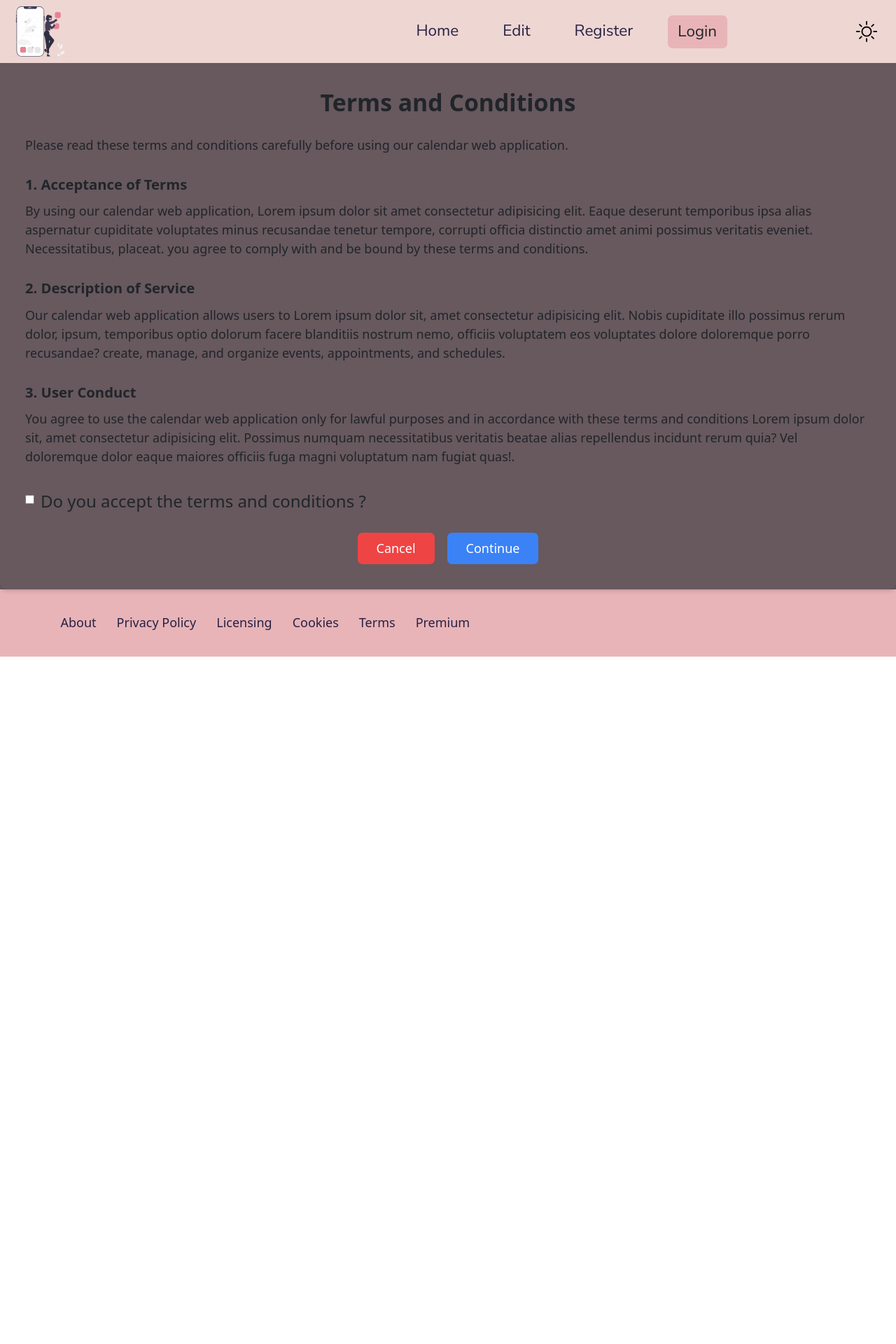
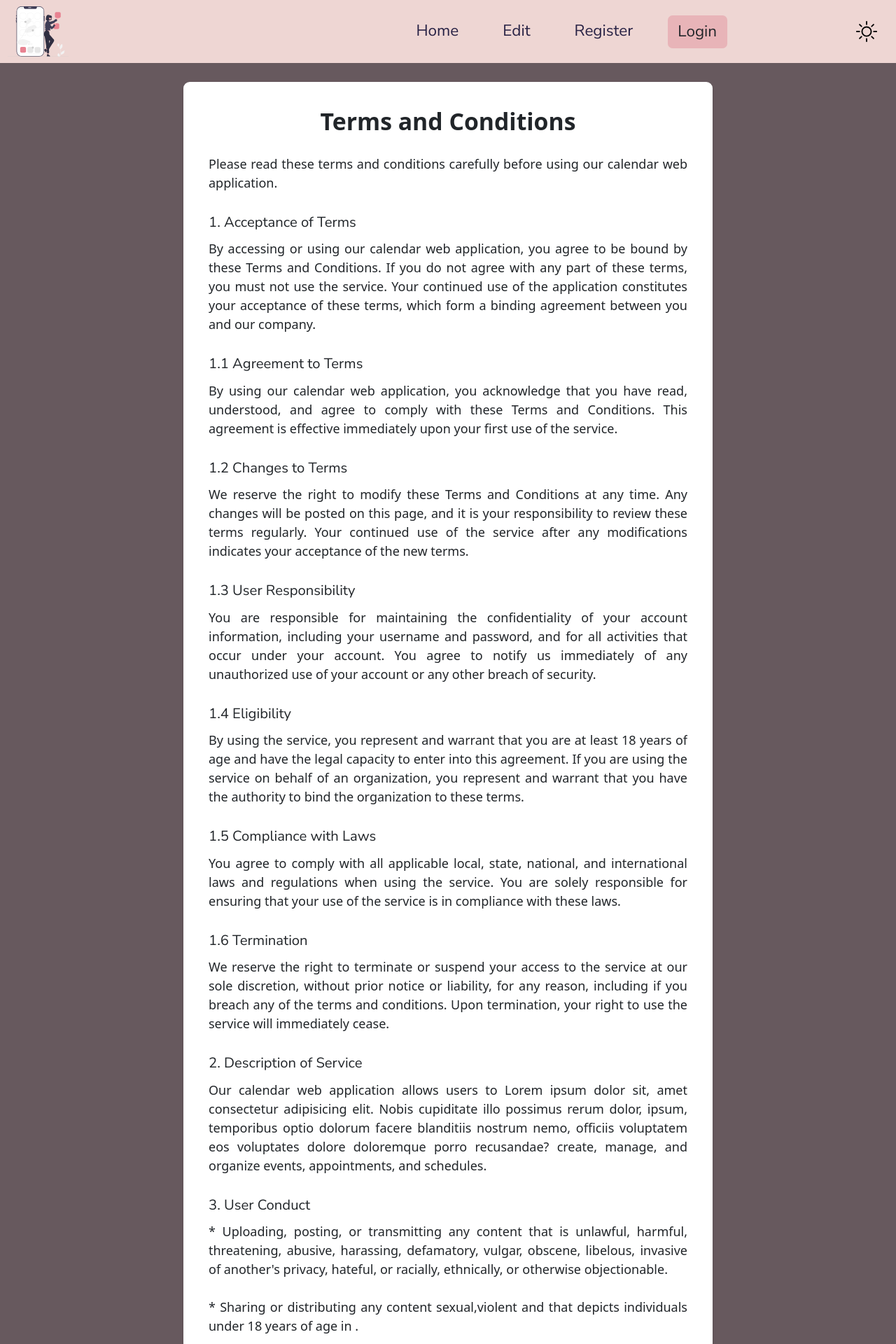
Before and after one commit to JoonAro/calendarMaker, a React (Vite) app: page /terms in a window 1280 px wide. Shown: the top 1920 px of the page at 70% size. Before the commit the page ends 938 px from the top, so only its background shows below. Built offline with nearby package versions, Linux system fonts and the light colour scheme; no server answers.

Commit message:
fixing the footer

```diff
--- a/src/components/Footer.jsx
+++ b/src/components/Footer.jsx
@@ -22,16 +22,8 @@ const Footer = () => {
             <Button variant="contained" className={`${whiteReplacement}  text-l`}>Privacy Policy</Button>
           </Link>
         </li>
-        <li>
-          <Link to="licensing">
-            <Button variant="contained" className={`${whiteReplacement}  text-l`}>Licensing</Button>
-          </Link>
-        </li>
-        <li>
-          <Link to="cookies">
-            <Button variant="contained" className={`${whiteReplacement}  text-l`}>Cookies</Button>
-          </Link>
-        </li>
+
+
         <li>
           <Link to="terms">
             <Button variant="contained" className={`${whiteReplacement}  text-l`}>Terms</Button>
--- a/src/components/footercomponent/Terms.jsx
+++ b/src/components/footercomponent/Terms.jsx
@@ -1,28 +1,98 @@
-
 import { Link } from 'react-router-dom';
 
 const Terms = () => {
+  return (
+    <div className="flex items-center justify-center bg-mainBackground-light min-h-screen">
+      <div className="shadow-md mt-4 mb-4 rounded-lg p-8 bg-white w-full max-w-2xl">
+        <h1 className="text-3xl font-bold mb-6 text-center">Terms and Conditions</h1>
+        <div className="overflow-y-auto">
+          <p className="mb-4 text-base text-justify">
+            Please read these terms and conditions carefully before using our calendar web application.
+          </p>
+          <div className="mb-4">
+  <h2 className="text-lg font-sans mb-2">1. Acceptance of Terms</h2>
+  <p className="text-base text-justify">
+    By accessing or using our calendar web application, you agree to be bound by these Terms and Conditions. If you do not agree with any part of these terms, you must not use the service. Your continued use of the application constitutes your acceptance of these terms, which form a binding agreement between you and our company.
+  </p>
+</div>
+
+<div className="mb-4">
+  <h3 className="text-lg font-sans mb-2">1.1 Agreement to Terms</h3>
+  <p className="text-base text-justify">
+    By using our calendar web application, you acknowledge that you have read, understood, and agree to comply with these Terms and Conditions. This agreement is effective immediately upon your first use of the service.
+  </p>
+</div>
+
+<div className="mb-4">
+  <h3 className="text-lg font-sans mb-2">1.2 Changes to Terms</h3>
+  <p className="text-base text-justify">
+    We reserve the right to modify these Terms and Conditions at any time. Any changes will be posted on this page, and it is your responsibility to review these terms regularly. Your continued use of the service after any modifications indicates your acceptance of the new terms.
+  </p>
+</div>
+
+<div className="mb-4">
+  <h3 className="text-lg font-sans mb-2">1.3  User Responsibility</h3>
+  <p className="text-base text-justify">
+    You are responsible for maintaining the confidentiality of your account information, including your username and password, and for all activities that occur under your account. You agree to notify us immediately of any unauthorized use of your account or any other breach of security.
+  </p>
+</div>
+
+<div className="mb-4">
+  <h3 className="text-lg font-sans mb-2">1.4 Eligibility</h3>
+  <p className="text-base text-justify">
+    By using the service, you represent and warrant that you are at least 18 years of age and have the legal capacity to enter into this agreement. If you are using the service on behalf of an organization, you represent and warrant that you have the authority to bind the organization to these terms.
+  </p>
+</div>
+
+<div className="mb-4">
+  <h3 className="text-lg font-sans mb-2">1.5 Compliance with Laws</h3>
+  <p className="text-base text-justify">
+    You agree to comply with all applicable local, state, national, and international laws and regulations when using the service. You are solely responsible for ensuring that your use of the service is in compliance with these laws.
+  </p>
+</div>
+
+<div className="mb-4">
+  <h3 className="text-lg font-sans mb-2">1.6 Termination</h3>
+  <p className="text-base text-justify">
+    We reserve the right to terminate or suspend your access to the service at our sole discretion, without prior notice or liability, for any reason, including if you breach any of the terms and conditions. Upon termination, your right to use the service will immediately cease.
+  </p>
+</div>
+           <div className="mb-4">
+          <h2 className="text-lg font-sans mb-2">2. Description of Service</h2>
+          <p className="mb-4 text-base text-justify">
+            Our calendar web application allows users to Lorem ipsum dolor sit, amet consectetur adipisicing elit. Nobis cupiditate illo possimus rerum dolor, ipsum, temporibus optio dolorum facere blanditiis nostrum nemo, officiis voluptatem eos voluptates dolore doloremque porro recusandae? create, manage, and organize events, appointments, and schedules.
+          </p>
+          </div>
+
+            <div className="mb-4">
+          <h2 className="text-lg font-sans mb-2">3. User Conduct</h2>
+          <p className="mb-4 text-base text-justify">
+
+          * Uploading, posting, or transmitting any content that is unlawful, harmful, threatening, abusive, harassing, defamatory, vulgar, obscene, libelous, invasive of another's privacy, hateful, or racially, ethnically, or otherwise objectionable.<br></br><br></br>
+
+        *  Sharing or distributing any content sexual,violent and  that depicts individuals under
+            18 years of age in .<br></br><br></br>
+         *   Uploading, posting, or transmitting any content that promotes violence, political
+         extremism, or hatred against any group, including but not limited to, Black people.<br></br><br></br>
+
+        * Impersonating any person or entity, including, but not limited to, a company official,
+        forum leader, guide, or host, or falsely stating or otherwise misrepresenting your affiliation
+        with a person or entity.<br></br><br></br>
+
+       *  Uploading, posting, or transmitting any content that you do not have the right to transmit
+        under any law or under contractual or fiduciary relationships (such as inside information, proprietary and confidential information learned or disclosed as part of employment relationships or under nondisclosure agreements).<br></br><br></br>
 
 
-  return (
-    <div className="flex items-center justify-center bg-mainBackground-light">
-      <div className="shadow-md rounded-lg p-8">
-        <h1 className="text-3xl font-bold mb-6 text-center">Terms and Conditions</h1>
-        <div className="overflow-y-auto">
-          <p className="mb-4 text-base">
-            Please read these terms and conditions carefully before using our calendar web application.
+       * Uploading, posting, or transmitting any material that contains software viruses or any other computer code, files, or programs designed to interrupt, destroy, or limit the functionality of
+       any computer software or hardware or telecommunications equipment.<br></br><br></br>
+
+       * Interfering with or disrupting the service or servers or networks connected to the service, or disobeying any requirements, procedures, policies, or regulations of networks connected to the service.
+
           </p>
-          <h2 className="text-lg font-semibold mb-2">1. Acceptance of Terms</h2>
-          <p className="mb-4 text-base">
-            By using our calendar web application, Lorem ipsum dolor sit amet consectetur adipisicing elit. Eaque deserunt temporibus ipsa alias aspernatur cupiditate voluptates minus recusandae tenetur tempore, corrupti officia distinctio amet animi possimus veritatis eveniet. Necessitatibus, placeat. you agree to comply with and be bound by these terms and conditions.
-          </p>
-          <h2 className="text-lg font-semibold mb-2">2. Description of Service</h2>
-          <p className="mb-4 text-base">
-            Our calendar web application allows users to Lorem ipsum dolor sit, amet consectetur adipisicing elit. Nobis cupiditate illo possimus rerum dolor, ipsum, temporibus optio dolorum facere blanditiis nostrum nemo, officiis voluptatem eos voluptates dolore doloremque porro recusandae? create, manage, and organize events, appointments, and schedules.
-          </p>
-          <h2 className="text-lg font-semibold mb-2">3. User Conduct</h2>
-          <p className="mb-4 text-base">
-            You agree to use the calendar web application only for lawful purposes and in accordance with these terms and conditions Lorem ipsum dolor sit, amet consectetur adipisicing elit. Possimus numquam necessitatibus veritatis beatae alias repellendus incidunt rerum quia? Vel doloremque dolor eaque maiores officiis fuga magni voluptatum nam fugiat quas!.
+          </div>
+          <h2 className="text-lg font-sans mb-2">4. Breaking the Rules</h2>
+          <p className="mb-4 text-base text-justify">
+            If you do not accept the terms and conditions, the company will not take full responsibility for your actions, including but not limited to sharing content that is inappropriate or harmful. Specifically, if you upload content to your calendar background that is violent, depicts individuals under 18 years of age, contains racist or hateful imagery, or promotes political extremism or hatred against any group, including Black people, you will be held accountable. Such actions are strictly prohibited, and any violation will result in legal action being taken against the responsible individual. You will be held liable in court for any damages or consequences resulting from the dissemination of such content.
           </p>
           {/* Add more sections as needed */}
 
@@ -31,20 +101,17 @@ const Terms = () => {
             <input
               type="checkbox"
               id="acceptTerms"
-
               className="mr-2 cursor-pointer"
             />
             <div className="flex items-right mt-1">
-
-                        <p className="terms2">Do you accept the terms and conditions ?</p>
-                    </div>
+              <p className="terms2 text-base">Do you accept the terms and conditions ?</p>
+            </div>
           </div>
 
           {/* Accept and Cancel buttons */}
           <div className="flex justify-center">
-            <Link to="/" className="bg-red-500 mr-4 text-white px-4 py-2 rounded-md hover:bg-blue-600">Cancel</Link>
-                    <Link to="/" className="bg-blue-500 text-white px-4 py-2 rounded-md hover:bg-red-600">Continue</Link>
-
+            <Link to="/" className="bg-accentColor-light text-white px-4 py-2 rounded-md hover:bg-green-600 mr-4">Continue</Link>
+            <Link to="/" className="bg-accentColor-light text-white px-4 py-2 rounded-md hover:bg-red-600 ml-4">Cancel</Link>
           </div>
         </div>
       </div>
--- a/src/routes/Login.jsx
+++ b/src/routes/Login.jsx
@@ -6,8 +6,6 @@ import { auth, loginWithEmailAndPassword } from "../auth/firebase";
 import { Link } from "react-router-dom";
 import { logInWithGoogle } from "../auth/firebase";
 
-
-import Cookies from "../components/footercomponent/Cookies";
 
 const Login = () => {
   const [email, setEmail] = useState("");
@@ -81,7 +79,7 @@ const Login = () => {
           </div>
         </div>
       </div>
-      <Cookies  />
+
     </div>
 
   );
--- a/src/routes/Register.jsx
+++ b/src/routes/Register.jsx
@@ -5,7 +5,7 @@ import { useNavigate } from "react-router-dom";
 import { auth, registerWithEmailAndPassword } from "../auth/firebase";
 import Avatar from "../components/Avatar";
 import { signInWithGoogle } from "../auth/firebase";
-import Cookies from "../components/footercomponent/Cookies";
+
 
 const Register = () => {
   const [email, setEmail] = useState("");
@@ -111,7 +111,7 @@ const Register = () => {
 
         </div>
       </div>
-      <Cookies />
+
     </div>
   )
 };
```
Also changed, not shown: src/App.jsx (+4 -14 lines), src/components/footercomponent/About.jsx (+7 -7 lines), src/components/footercomponent/Cookies.jsx (+12 -12 lines).
